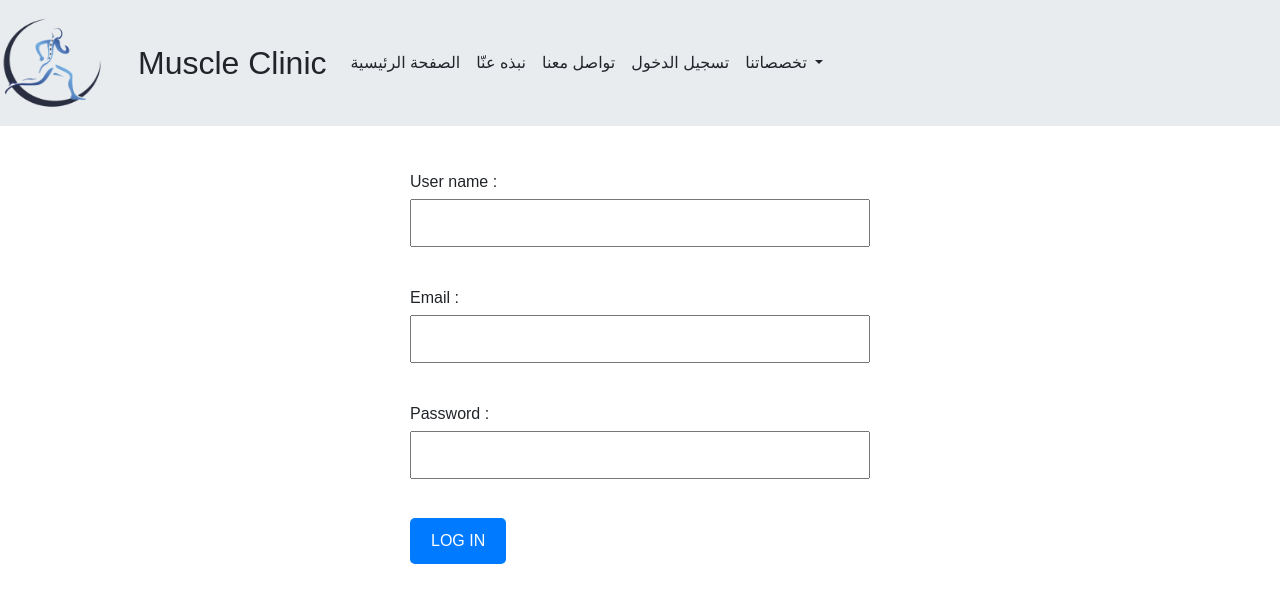
After one commit to DevMo7md/MS-clinic, a Django app: page /login in a window 1280 px wide. The commit adds this page. Shown: the top 603 px of the page. Run offline with Django 5.2, Linux system fonts and the light colour scheme; data comes from the database, SQL or seed files in the repository; both versions use the stored data as it was after the commit.

Commit message:
create login page

```diff
--- a/Clenicapp/admin.py
+++ b/Clenicapp/admin.py
@@ -1,7 +1,8 @@
 from django.contrib import admin
-from .models import Clinec_site, Clinic_about_us
+from .models import Clinec_site, Clinic_about_us, Add_user
 
 # Register your models here.
 
 admin.site.register(Clinec_site)
 admin.site.register(Clinic_about_us)
+admin.site.register(Add_user)
--- /dev/null
+++ b/Clenicapp/forms.py
@@ -0,0 +1,7 @@
+from django import forms
+from .models import Add_user
+
+class AddUsers(forms.ModelForm):
+    class Meta:
+        model = Add_user
+        fields = "__all__"
--- a/Clenicapp/models.py
+++ b/Clenicapp/models.py
@@ -9,7 +9,22 @@ class Clinec_site(models.Model):
     healinfo = models.CharField(max_length=100000, help_text='معلومات عنها و طريقه الوقايه منها و طرق علاجها')
     details = models.CharField(max_length=1000000, default='', help_text='تفاصيل عن طرق علاجها بالمركز')
 
+    def __str__(self) -> str:
+        return self.healName
+
 
 class Clinic_about_us(models.Model):
     head = models.CharField(max_length=500, help_text='رأس الموضوع')
     body = models.CharField(max_length=500000, help_text='الموضوع')
+
+    def __str__(self) -> str:
+        return self.head
+
+
+class Add_user(models.Model):
+    username = models.CharField(max_length=50, null=True)
+    email = models.EmailField(null=True, blank=True)
+    password = models.CharField(max_length=50, null=True)
+
+    def __str__(self) -> str:
+        return self.username
--- /dev/null
+++ b/Clenicapp/templates/login.html
@@ -0,0 +1,60 @@
+{%extends 'base.html'%}
+{% block content %}
+<style>
+    body {
+        font-family: Arial, sans-serif;
+    }
+    .container {
+        width: 100%;
+        max-width: 500px;
+        margin: 0 auto;
+        padding: 20px;
+        box-sizing: border-box;
+    }
+    .form-group {
+        margin-bottom: 15px;
+    }
+    .form-group label {
+        display: block;
+        margin-bottom: 5px;
+    }
+    .form-group input {
+        width: 100%;
+        padding: 10px;
+        box-sizing: border-box;
+    }
+    .btn {
+        display: inline-block;
+        padding: 10px 20px;
+        background-color: #007bff;
+        color: #fff;
+        text-decoration: none;
+        border-radius: 5px;
+    }
+</style>
+<form method="POST">
+    {%csrf_token%}
+    <br>
+    <div class="container">
+        <div class="form-group">
+            <label>User name :</label>
+            <input type="text" name="username" required>
+        </div>
+        <br>
+        <div class="form-group">
+            <label>Email :</label>
+            <input type="email" name="email"required>
+        </div>
+        <br>
+        <div class="form-group">
+            <label>Password :</label>
+            <input type="password" name="password" required>
+        </div>
+        <br>
+
+            <button type="submit" name="submit" class="btn">LOG IN</button>
+            <input type="hidden" name="hidde">
+
+    </div>
+</form>
+{% endblock %}
--- a/Clenicapp/urls.py
+++ b/Clenicapp/urls.py
@@ -11,6 +11,7 @@ urlpatterns = [
     path('knee_pain/', views.knee_pain, name='knee_pain'),
     path('alfakry/', views.fakry, name='fakry'),
     path('Playground_injuries/', views.PG_injuries, name='PG_injuries'),
+    path('login', views.login, name='login'),
 
 
 ]
--- a/Clenicapp/views.py
+++ b/Clenicapp/views.py
@@ -1,6 +1,6 @@
-from django.shortcuts import render
-from .models import Clinec_site, Clinic_about_us
-
+from django.shortcuts import render, get_list_or_404
+from .models import Clinec_site, Clinic_about_us, Add_user
+from .forms import AddUsers
 
 # Create your views here.
 
@@ -52,3 +52,19 @@ def fakry(request):
 
 def PG_injuries(request):
     return render(request, 'PG_injuries.html')
+
+def login(request):
+    if request is not None:
+        dataa = get_list_or_404(Add_user)
+    else:
+        dataa = None
+
+    if request.method == 'POST':
+        data = AddUsers(request.POST,dataa)
+        if data.is_valid():
+            data.save()
+    else:
+        data = AddUsers(dataa)
+
+
+    return render(request, 'login.html')
--- a/templates/base.html
+++ b/templates/base.html
@@ -7,6 +7,7 @@
     <link href="https://cdn.jsdelivr.net/npm/bootstrap@5.3.2/dist/css/bootstrap.min.css" rel="stylesheet" integrity="sha384-T3c6CoIi6uLrA9TneNEoa7RxnatzjcDSCmG1MXxSR1GAsXEV/Dwwykc2MPK8M2HN" crossorigin="anonymous">
     <script src="https://cdn.jsdelivr.net/npm/bootstrap@5.3.2/dist/js/bootstrap.bundle.min.js" integrity="sha384-C6RzsynM9kWDrMNeT87bh95OGNyZPhcTNXj1NW7RuBCsyN/o0jlpcV8Qyq46cDfL" crossorigin="anonymous"></script>
     <meta charset="UTF-8">
+    <meta name="viewport" content="width=device-width, initial-scale=1.0">
     <title>{% block title %}Muscle clinic{% endblock %}</title>
     <nav class="navbar navbar-expand-lg bg-body-secondary">
         <a class="navbar-brand" href="#">
@@ -31,7 +32,7 @@
           <a class="nav-link text-dark" href="/connect_us" >تواصل معنا </a>
         </li>
         <li class="nav-item">
-          <a class="nav-link text-dark" href="login/" >تسجيل الدخول </a>
+          <a class="nav-link text-dark" href="http://127.0.0.1:8000/login" >تسجيل الدخول </a>
         </li>
         <li class="nav-item dropdown">
           <a class="nav-link dropdown-toggle text-dark" href="#" role="button" data-bs-toggle="dropdown" aria-expanded="false">
```
Also changed, not shown: Clenic site/Clenic/Uncel_damage_W2DSJr4.jpeg (added), Clenic site/Clenic/back_aUceVkc.png (added), Clenic site/Clenic/download.jpg (added), Clenic site/Clenic/hands_nerve_GZYH6QN.jpeg (added), Clenic site/Clenic/knee_photo.jpg (added), Clenicapp/migrations/0001_initial.py, Clenicapp/migrations/0002_alter_add_user_email_alter_add_user_password_and_more.py (added), Clenicapp/migrations/0002_rename_users_addusers.py (deleted), Clenicapp/migrations/0003_delete_addusers.py (deleted), db.sqlite3.
